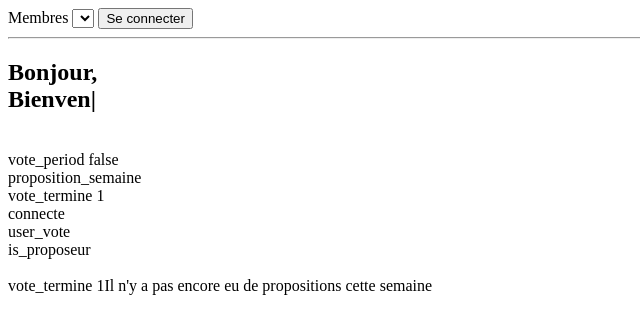
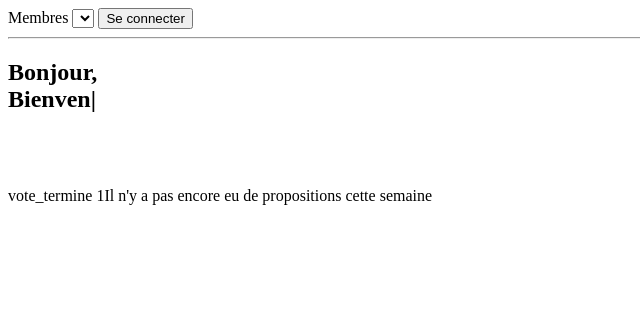
Before and after one commit to Greenwood-Consulting/CinePS, a PHP site: page / in a window 1280 px wide. Shown: the top 334 px of the page, without its empty margins (0-640 px from the left). Run offline with PHP 8.4, Linux system fonts and the light colour scheme; data that the repository does not hold is empty.

Commit message:
Indentation

```diff
--- a/index.php
+++ b/index.php
@@ -87,13 +87,7 @@ $connecte = true;
 $user_vote= false;
 $is_proposeur= false;*/
 $printVotePeriode = $vote_period? 'true':'false';
-echo 'vote_period '.$printVotePeriode. '<br/>';
 
-echo 'proposition_semaine '.$proposition_semaine. '<br/>';
-echo 'vote_termine '.$vote_termine_cette_semaine. '<br/>';
-echo 'connecte '.$connecte. '<br/>';
-echo 'user_vote '.$user_vote. '<br/>';
-echo'is_proposeur'.$is_proposeur;
 echo '<br/>';
 echo '<br/>';
 
--- a/propose_film.php
+++ b/propose_film.php
@@ -72,7 +72,7 @@ if($connecte){//l'utilisateur est connecté
                 ?>
                 </form>
 <?php
-        }
+            }
     }else{//nous ne sommes pas en période de vote
         echo 'il n\'est pas encore possible de faire une nouvelle proposition';
     }
```
Also changed, not shown: save_vote.php (+2 -5 lines).
